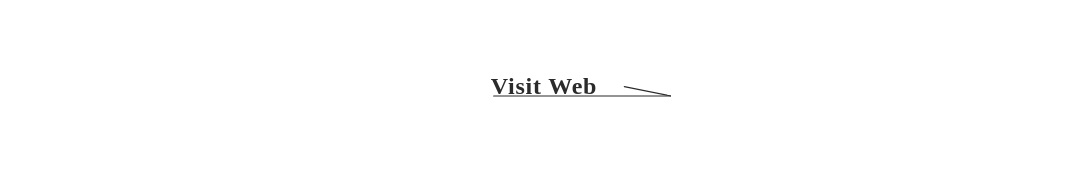
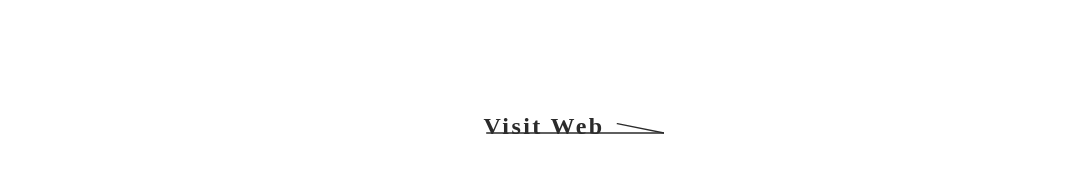
Before and after one commit to YvonneFbb/PortfolioFbb, a Next.js app in the folder webcont/: page /projects/song in a window 1280 px wide. Shown: the part 6608-6780 px from the top of the page, without its empty margins (96-1183 px from the left). Built offline with nearby package versions, Linux system fonts and the light colour scheme.

Commit message:
fix: some styles

```diff
--- a/webcont/src/app/projects/song/page.tsx
+++ b/webcont/src/app/projects/song/page.tsx
@@ -137,9 +137,9 @@ export default function SongProject() {
                                     <img
                                         src={`/song/works/${item}.png`}
                                         alt={`Work ${item}`}
-                                        className="w-32 h-32 object-contain mx-auto"
+                                        className="w-16 h-16 md:w-28 md:h-28 object-contain mx-auto"
                                     />
-                                    <p className="mt-2 text-sm md:text-base">
+                                    <p className="mt-2 text-xs md:text-base">
                                         {[
                                             'Creative Strategy',
                                             'Concept Design',
@@ -156,7 +156,7 @@ export default function SongProject() {
                         </div>
                     </div>
                 </div>
-                <div className="grid grid-cols-1 md:grid-cols-2 gap-8 md:gap-32 md:mt-16 md:w-[65%]">
+                <div className="grid grid-cols-1 md:grid-cols-2 gap-8 md:gap-32 mt-16 md:w-[65%]">
                     {/* 左栏 */}
                     <div>
                         <p className="md:text-xl">
@@ -174,7 +174,7 @@ export default function SongProject() {
             </div>
 
             {/* 方案区块 */}
-            <div className="min-h-[20vh] w-full bg-white p-8 md:px-32 md:py-16">
+            <div className="min-h-[20vh] w-full bg-white px-8 py-16 md:px-32 md:py-16">
                 <h2 className="font-bold text-2xl md:text-8xl mb-8">Solution</h2>
                 <div className="grid grid-cols-1 md:grid-cols-2 gap-8 md:gap-32 md:w-[65%]">
                     {/* 左栏 */}
@@ -264,18 +264,18 @@ export default function SongProject() {
             </div>
 
             {/* 访问区块 */}
-            <div className="min-h-[5vh] w-full bg-white p-16 md:p-32">
+            <div className="min-h-[50vh] w-full bg-white p-16 md:mb-32 md:p-32 flex items-center justify-center">
                 <Link
                     href="https://www.sensedata.top/"
-                    className="group flex flex-col items-center justify-center"
+                    className="group flex flex-col items-center justify-center w-full h-full"
                 >
-                    <div className="relative">
-                        <div>
-                            <span className="block group-hover:text-red-400 transition-colors md:text-2xl font-bold">
+                    <div className="relative h-full w-full flex items-center justify-center">
+                        <div className="text-center">
+                            <span className="block group-hover:text-red-400 transition-colors md:text-2xl tracking-custom-wide font-bold hidden md:block">
                                 Visit Web
                             </span>
-                        </div>
-                        <div className="absolute -bottom-[-2px] group-hover:text-red-400 transition-colors">
+                            {/* 桌面端装饰线 */}
+                            <div className="absolute -bottom-[-5px] group-hover:text-red-400 transition-colors hidden md:block">
                                 <svg
                                     viewBox='0 0 135 15'
                                     className='h-5 w-50 mx-auto'
@@ -287,7 +287,7 @@ export default function SongProject() {
                                         x2='200'
                                         y2='12'
                                         stroke='currentColor'
-                                    strokeWidth='0.9'
+                                        strokeWidth='1'
                                         strokeLinecap='round'
                                     />
                                     <line
@@ -296,14 +296,20 @@ export default function SongProject() {
                                         x2='100'
                                         y2='5'
                                         stroke='currentColor'
-                                    strokeWidth='0.9'
+                                        strokeWidth='1'
                                         strokeLinecap='round'
                                     />
                                 </svg>
                             </div>
+                            {/* 移动端粉色圆环 */}
+                            <div className="md:hidden flex items-center justify-center w-24 h-24 rounded-full border-[1px] border-[#ee839d] transition-colors">
+                                <span className="text-sm font-bold tracking-custom-wide">Visit Web</span>
+                            </div>
+                        </div>
                     </div>
                 </Link>
             </div>
+
         </div>
     )
 }
```
Lines whose indentation alone changed are shown as unchanged.
